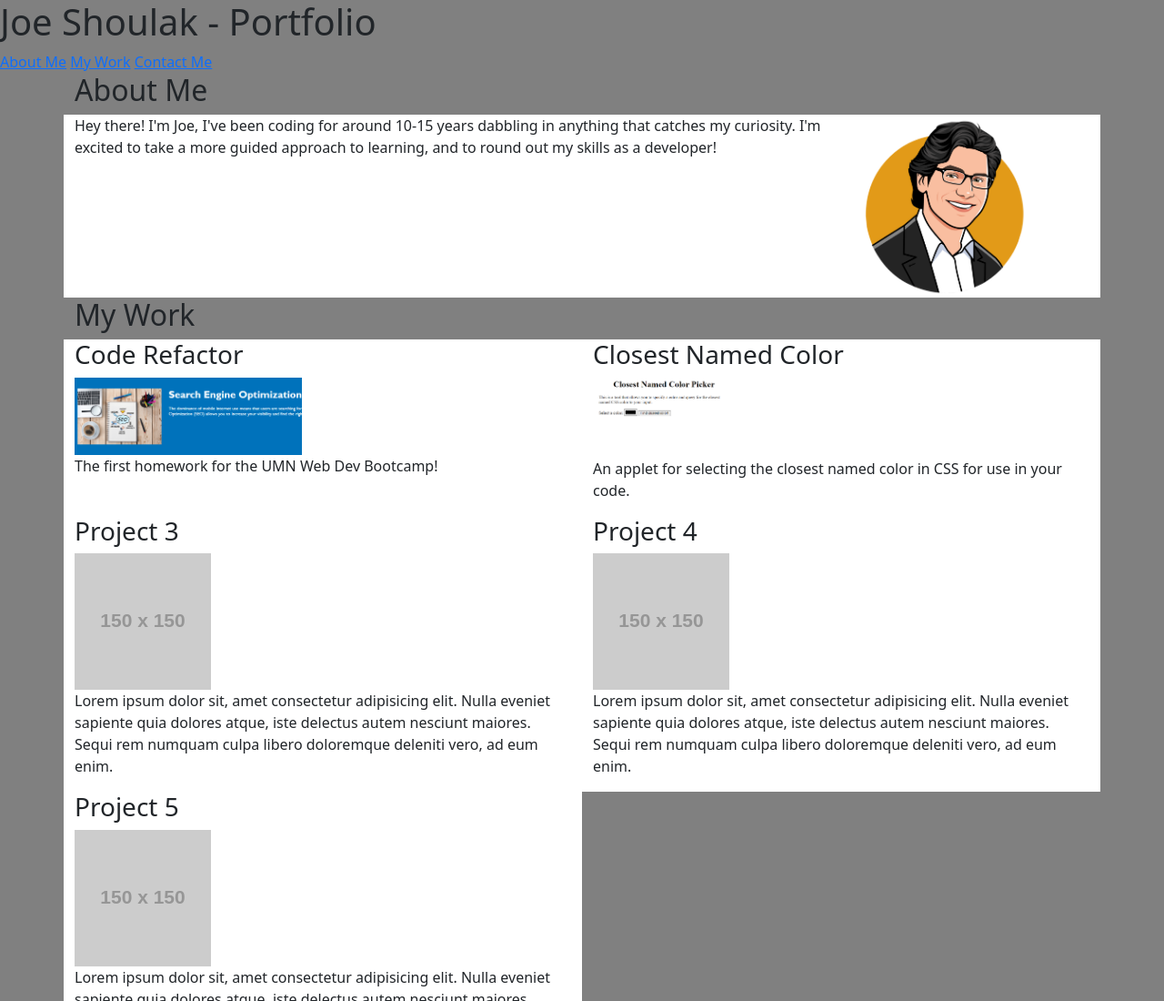
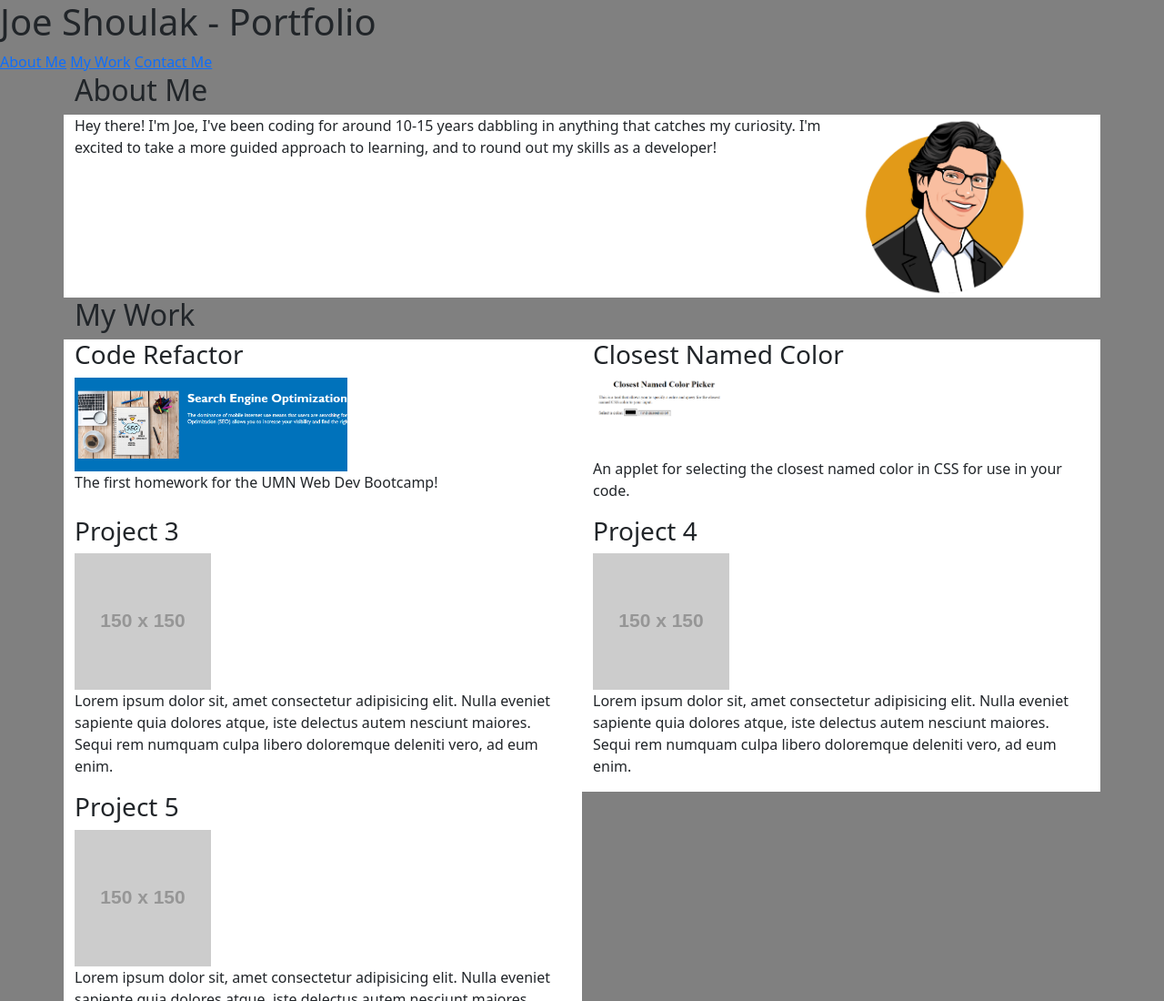
Before and after one commit to JoePShoulak/advanced-css-portfolio, a plain HTML site: page index.html in a window 1280 px wide. Shown: the top 1100 px of the page at 91% size. Drawn offline with nearby package versions, Linux system fonts and the light colour scheme; placeholder pictures from the web are drawn by us.

Commit message:
used better css selectors

```diff
--- a/assets/css/main.css
+++ b/assets/css/main.css
@@ -16,10 +16,11 @@ body {
 #joe-shoulak {
     width: 200px
 }
-#code-refactor { /* TODO: do this without an ID tag */
-    width: 250px; /* First project's picture is larger as per requirements */
+
+article:nth-child(2) a img {
+    width: 300px;
 }
 
-#closest-named-color {
-    width: 150px
+article a img {
+    width: 150px;
 }
```
Also changed, not shown: assets/images/Screenshot 2022-09-25 171023.png (added).
